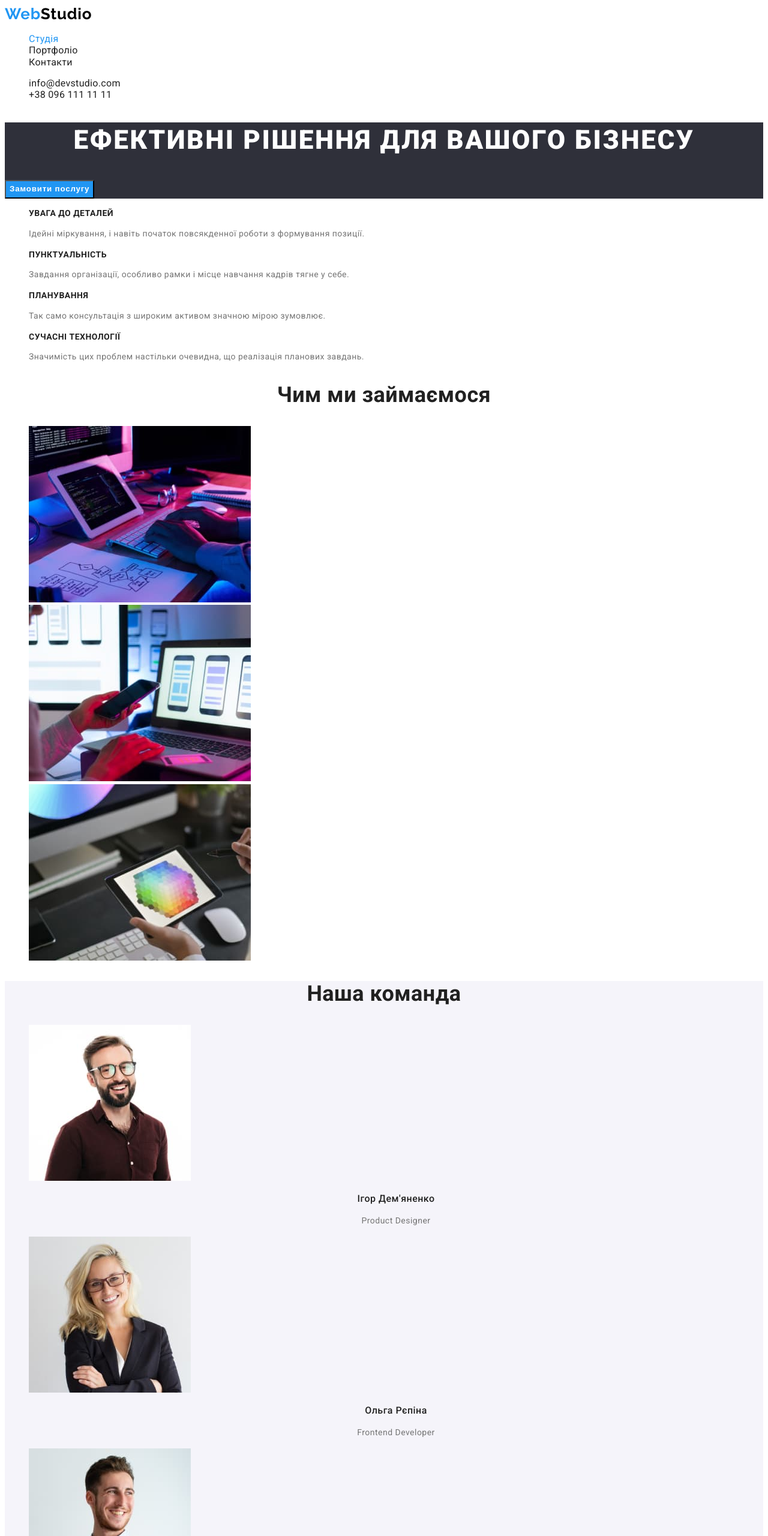
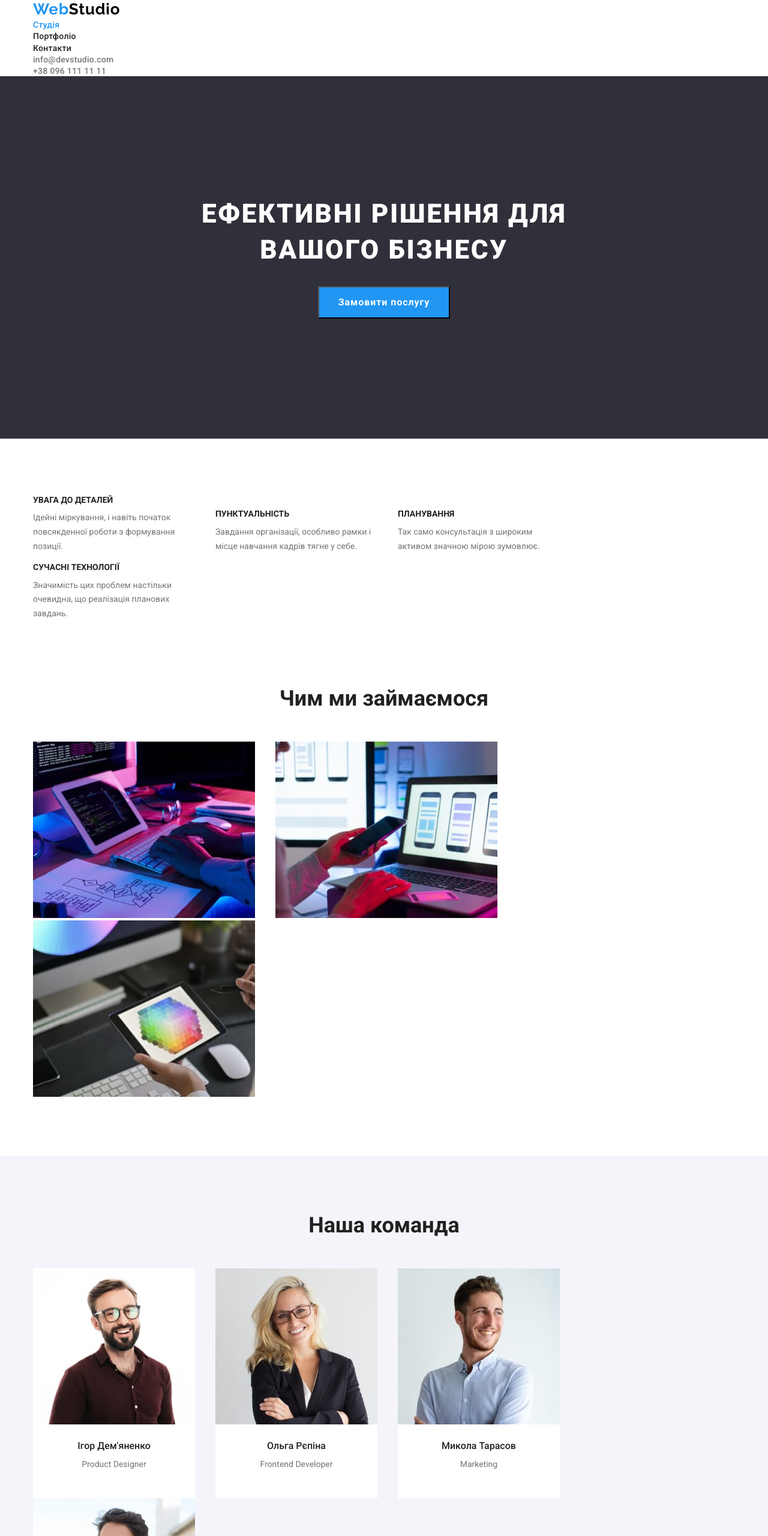
Before and after one commit to dmitriy-student/-goit-markup-hw-03, a plain HTML site: page index.html in a window 1280 px wide. Shown: the top 2560 px of the page at 60% size. Drawn offline with Linux system fonts and the light colour scheme.

Commit message:
выставил отступы и контейнеры

```diff
--- /dev/null
+++ b/css/modern-normalize.css
@@ -0,0 +1,272 @@
+/*! modern-normalize v1.1.0 | MIT License | https://github.com/sindresorhus/modern-normalize */
+
+/*
+Document
+========
+*/
+
+/**
+Use a better box model (opinionated).
+*/
+
+*,
+::before,
+::after {
+  box-sizing: border-box;
+}
+
+/**
+1. Correct the line height in all browsers.
+2. Prevent adjustments of font size after orientation changes in iOS.
+3. Use a more readable tab size (opinionated).
+*/
+
+html {
+  line-height: 1.15; /* 1 */
+  -webkit-text-size-adjust: 100%; /* 2 */
+  -moz-tab-size: 4; /* 3 */
+  tab-size: 4; /* 3 */
+}
+
+/*
+Sections
+========
+*/
+
+/**
+1. Remove the margin in all browsers.
+2. Improve consistency of default fonts in all browsers. (https://github.com/sindresorhus/modern-normalize/issues/3)
+*/
+
+body {
+  margin: 0; /* 1 */
+  font-family: system-ui, "Segoe UI", Roboto, Helvetica, Arial, sans-serif,
+    "Apple Color Emoji", "Segoe UI Emoji"; /* 2 */
+}
+
+/*
+Grouping content
+================
+*/
+
+/**
+1. Add the correct height in Firefox.
+2. Correct the inheritance of border color in Firefox. (https://bugzilla.mozilla.org/show_bug.cgi?id=190655)
+*/
+
+hr {
+  height: 0; /* 1 */
+  color: inherit; /* 2 */
+}
+
+/*
+Text-level semantics
+====================
+*/
+
+/**
+Add the correct text decoration in Chrome, Edge, and Safari.
+*/
+
+abbr[title] {
+  text-decoration: underline dotted;
+}
+
+/**
+Add the correct font weight in Edge and Safari.
+*/
+
+b,
+strong {
+  font-weight: bolder;
+}
+
+/**
+1. Improve consistency of default fonts in all browsers. (https://github.com/sindresorhus/modern-normalize/issues/3)
+2. Correct the odd 'em' font sizing in all browsers.
+*/
+
+code,
+kbd,
+samp,
+pre {
+  font-family: ui-monospace, SFMono-Regular, Consolas, "Liberation Mono", Menlo,
+    monospace; /* 1 */
+  font-size: 1em; /* 2 */
+}
+
+/**
+Add the correct font size in all browsers.
+*/
+
+small {
+  font-size: 80%;
+}
+
+/**
+Prevent 'sub' and 'sup' elements from affecting the line height in all browsers.
+*/
+
+sub,
+sup {
+  font-size: 75%;
+  line-height: 0;
+  position: relative;
+  vertical-align: baseline;
+}
+
+sub {
+  bottom: -0.25em;
+}
+
+sup {
+  top: -0.5em;
+}
+
+/*
+Tabular data
+============
+*/
+
+/**
+1. Remove text indentation from table contents in Chrome and Safari. (https://bugs.chromium.org/p/chromium/issues/detail?id=999088, https://bugs.webkit.org/show_bug.cgi?id=201297)
+2. Correct table border color inheritance in Chrome and Safari. (https://bugs.chromium.org/p/chromium/issues/detail?id=935729, https://bugs.webkit.org/show_bug.cgi?id=195016)
+*/
+
+table {
+  text-indent: 0; /* 1 */
+  border-color: inherit; /* 2 */
+}
+
+/*
+Forms
+=====
+*/
+
+/**
+1. Change the font styles in all browsers.
+2. Remove the margin in Firefox and Safari.
+*/
+
+button,
+input,
+optgroup,
+select,
+textarea {
+  font-family: inherit; /* 1 */
+  font-size: 100%; /* 1 */
+  line-height: 1.15; /* 1 */
+  margin: 0; /* 2 */
+}
+
+/**
+Remove the inheritance of text transform in Edge and Firefox.
+*/
+
+button,
+select {
+  text-transform: none;
+}
+
+/**
+Correct the inability to style clickable types in iOS and Safari.
+*/
+
+button,
+[type="button"],
+[type="reset"],
+[type="submit"] {
+  -webkit-appearance: button;
+}
+
+/**
+Remove the inner border and padding in Firefox.
+*/
+
+::-moz-focus-inner {
+  border-style: none;
+  padding: 0;
+}
+
+/**
+Restore the focus styles unset by the previous rule.
+*/
+
+:-moz-focusring {
+  outline: 1px dotted ButtonText;
+}
+
+/**
+Remove the additional ':invalid' styles in Firefox.
+See: https://github.com/mozilla/gecko-dev/blob/2f9eacd9d3d995c937b4251a5557d95d494c9be1/layout/style/res/forms.css#L728-L737
+*/
+
+:-moz-ui-invalid {
+  box-shadow: none;
+}
+
+/**
+Remove the padding so developers are not caught out when they zero out 'fieldset' elements in all browsers.
+*/
+
+legend {
+  padding: 0;
+}
+
+/**
+Add the correct vertical alignment in Chrome and Firefox.
+*/
+
+progress {
+  vertical-align: baseline;
+}
+
+/**
+Correct the cursor style of increment and decrement buttons in Safari.
+*/
+
+::-webkit-inner-spin-button,
+::-webkit-outer-spin-button {
+  height: auto;
+}
+
+/**
+1. Correct the odd appearance in Chrome and Safari.
+2. Correct the outline style in Safari.
+*/
+
+[type="search"] {
+  -webkit-appearance: textfield; /* 1 */
+  outline-offset: -2px; /* 2 */
+}
+
+/**
+Remove the inner padding in Chrome and Safari on macOS.
+*/
+
+::-webkit-search-decoration {
+  -webkit-appearance: none;
+}
+
+/**
+1. Correct the inability to style clickable types in iOS and Safari.
+2. Change font properties to 'inherit' in Safari.
+*/
+
+::-webkit-file-upload-button {
+  -webkit-appearance: button; /* 1 */
+  font: inherit; /* 2 */
+}
+
+/*
+Interactive
+===========
+*/
+
+/*
+Add the correct display in Chrome and Safari.
+*/
+
+summary {
+  display: list-item;
+}
--- a/css/style.css
+++ b/css/style.css
@@ -1,43 +1,70 @@
 :root {
   --accent-blue: #2196f3;
+  --accent-btn-blue: #188ce8;
   --black: #000;
   --white: #fff;
   --white-transparent: rgba(255, 255, 255, 0.6);
   --color-footer: #2f303a;
   --color-title: #212121;
   --color-desc: #757575;
+  --color-header-adress: #757575;
   --bg-color-main: #2f303a;
   --bg-color-secondary: #f5f4fa;
 }
 
-/* Body */
+* {
+  box-sizing: border-box;
+}
 
 body {
-  font-family: "Roboto";
-  font-style: normal;
+  font-family: "Roboto", sans-serif;
   font-size: 16px;
-  font-weight: 400;
   line-height: 1.2;
-  letter-spacing: 0.03em;
+}
+
+h1,
+h2,
+h3,
+h4,
+h5,
+h6,
+p {
+  margin-top: 0px;
+}
+
+img {
+  display: block;
+  max-width: 100%;
+  height: auto;
+}
+
+.container {
+  width: 100%;
+  max-width: 1200px;
+  margin: 0 auto;
+  padding: 0 15px;
+}
+
+.list {
+  list-style: none;
+  margin: 0px;
+  padding: 0px;
 }
 
 .link {
   text-decoration: none;
   color: inherit;
+  font-style: normal;
 }
 
 /* Header */
-
-.list {
-  list-style: none;
-}
 
 .navigation {
   letter-spacing: 0.02em;
 }
 
 .logo {
-  font-family: "Raleway";
+  font-family: "Raleway", sans-serif;
   font-style: normal;
   font-weight: 700;
   font-size: 26px;
@@ -51,6 +78,10 @@ body {
 
 .navigation-link {
   color: var(--color-title);
+  font-weight: 500;
+  font-size: 14px;
+  line-height: 1.14;
+  letter-spacing: 0.02em;
 }
 
 .navigation-link:hover,
@@ -58,8 +89,25 @@ body {
   color: var(--accent-blue);
 }
 
+.header-link-address {
+  color: var(--color-header-adress);
+  font-weight: 500;
+  font-size: 14px;
+  line-height: 1.14;
+  letter-spacing: 0.02em;
+}
+
+.header-link-address:hover,
+.header-link-address:focus {
+  color: var(--accent-blue);
+}
+
 .current-page {
   color: var(--accent-blue);
+  font-weight: 500;
+  font-size: 14px;
+  line-height: 1.14;
+  letter-spacing: 0.02em;
 }
 
 /* Main */
@@ -67,25 +115,38 @@ body {
 .hero-section {
   background-color: var(--bg-color-main);
   color: var(--white);
+  padding: 200px 0;
 }
 
-.hero-section > h1 {
+.hero-title {
   font-weight: 900;
   font-size: 44px;
   line-height: 1.36;
   text-align: center;
   letter-spacing: 0.06em;
   text-transform: uppercase;
+  width: 100%;
+  max-width: 696px;
+  margin: 0 auto 30px;
 }
 
 .main-button {
   background-color: var(--accent-blue);
   color: var(--white);
+  font-size: 16px;
   font-weight: 700;
   line-height: 1.87;
   letter-spacing: 0.06em;
   text-align: center;
   cursor: pointer;
+  display: block;
+  margin: 0 auto;
+  padding: 10px 32px;
+}
+
+.main-button:hover,
+.main-button:focus {
+  background-color: var(--accent-btn-blue);
 }
 
 .title {
@@ -93,9 +154,11 @@ body {
   font-weight: 700;
   font-size: 36px;
   text-align: center;
+  margin-bottom: 50px;
 }
 
 .subtitle {
+  margin-bottom: 10px;
   color: var(--color-title);
 }
 
@@ -103,6 +166,20 @@ body {
   color: var(--color-desc);
   font-size: 14px;
   line-height: 1.7;
+}
+
+.talant-section {
+  padding: 94px 0;
+}
+
+.talant-list {
+  width: 100%;
+  max-width: 270px;
+  display: inline-block;
+}
+
+.talant-list:not(:last-child) {
+  margin-right: 30px;
 }
 
 .talant-section .subtitle {
@@ -113,19 +190,46 @@ body {
   text-transform: uppercase;
 }
 
+.work-section {
+  padding-bottom: 94px;
+}
+
+.work-list:not(:last-child) {
+  margin-right: 30px;
+}
+
+.work-list {
+  display: inline-block;
+}
+
 .team-section {
   background-color: var(--bg-color-secondary);
+  padding: 94px 0;
+}
+
+.team-list {
+  display: inline-block;
+}
+
+.team-list:not(:last-child) {
+  margin-right: 30px;
 }
 
 .team-section .subtitle {
   font-weight: 500;
   font-size: 16px;
-  line-height: 19px;
   text-align: center;
 }
 
 .team-section .desc {
   text-align: center;
+}
+
+.team-person {
+  background-color: var(--white);
+  width: 270px;
+  margin-top: -4px;
+  padding: 30px 0;
 }
 
 .visually-hidden {
@@ -145,10 +249,11 @@ body {
 
 .footer {
   background-color: var(--bg-color-main);
+  padding: 60px 0;
 }
 
 .footer-logo {
-  font-family: "Raleway";
+  font-family: "Raleway", sans-serif;
   font-style: normal;
   font-weight: 700;
   font-size: 26px;
@@ -162,6 +267,9 @@ body {
 
 .footer-link {
   color: var(--white);
+  font-size: 14px;
+  line-height: 1.71;
+  letter-spacing: 0.03em;
 }
 
 .footer-link:hover,
@@ -171,6 +279,9 @@ body {
 
 .footer-link-address {
   color: var(--white-transparent);
+  font-size: 14px;
+  line-height: 1.71;
+  letter-spacing: 0.03em;
 }
 
 .footer-link-address:hover,
@@ -181,13 +292,17 @@ body {
 /* Portfolio Main */
 
 .portfolio-section {
+  padding: 94px 0;
 }
 
 .portfolio-button {
   background-color: var(--bg-color-secondary);
   color: var(--color-title);
+  font-family: inherit;
   font-weight: 500;
+  font-size: 16px;
   line-height: 1.62;
+  letter-spacing: 0.03em;
   text-align: center;
   cursor: pointer;
 }
--- a/index.html
+++ b/index.html
@@ -13,10 +13,12 @@
       rel="stylesheet"
     />
     <!-- styles -->
+    <link rel="stylesheet" href="./css/modern-normalize.css" />
     <link rel="stylesheet" href="./css/style.css" />
   </head>
   <body>
     <header>
+      <div class="container">
         <nav class="navigation">
           <a href="./index.html" class="link logo">Web<span>Studio</span></a>
           <ul class="list">
@@ -32,115 +34,148 @@
           </ul>
           <ul class="list">
             <li>
-            <a class="link navigation-link" href="mailto:info@devstudio.com"
+              <a
+                class="link header-link-address"
+                href="mailto:info@devstudio.com"
                 >info@devstudio.com</a
               >
             </li>
             <li>
-            <a class="link navigation-link" href="tel:+380961111111"
+              <a class="link header-link-address" href="tel:+380961111111"
                 >+38 096 111 11 11</a
               >
             </li>
           </ul>
         </nav>
+      </div>
     </header>
-
     <main>
       <section class="hero-section">
-        <h1>Ефективні рішення для вашого бізнесу</h1>
+        <div class="container">
+          <h1 class="hero-title">Ефективні рішення для вашого бізнесу</h1>
           <button type="button" class="main-button">Замовити послугу</button>
+        </div>
       </section>
       <section class="talant-section">
+        <div class="container">
           <h2 class="visually-hidden">Наші таланти</h2>
           <ul class="list">
-          <li>
+            <li class="talant-list">
               <h3 class="subtitle">Увага до деталей</h3>
               <p class="desc">
                 Ідейні міркування, і навіть початок повсякденної роботи з
                 формування позиції.
               </p>
             </li>
-          <li>
+            <li class="talant-list">
               <h3 class="subtitle">Пунктуальність</h3>
               <p class="desc">
-              Завдання організації, особливо рамки і місце навчання кадрів тягне
-              у себе.
+                Завдання організації, особливо рамки і місце навчання кадрів
+                тягне у себе.
               </p>
             </li>
-          <li>
+            <li class="talant-list">
               <h3 class="subtitle">Планування</h3>
               <p class="desc">
                 Так само консультація з широким активом значною мірою зумовлює.
               </p>
             </li>
-          <li>
+            <li class="talant-list">
               <h2 class="subtitle">Сучасні технології</h2>
               <p class="desc">
-              Значимість цих проблем настільки очевидна, що реалізація планових
-              завдань.
+                Значимість цих проблем настільки очевидна, що реалізація
+                планових завдань.
               </p>
             </li>
           </ul>
+        </div>
       </section>
-      <section>
+      <section class="work-section">
+        <div class="container">
           <h2 class="title">Чим ми займаємося</h2>
           <ul class="list">
-          <li>
-            <img src="./images/work1.jpg" alt="Процесс работы 1" width="370" />
+            <li class="work-list">
+              <img
+                src="./images/work1.jpg"
+                alt="Процесс работы 1"
+                width="370"
+              />
             </li>
-          <li>
-            <img src="./images/work2.jpg" alt="Процесс работы 2" width="370" />
+            <li class="work-list">
+              <img
+                src="./images/work2.jpg"
+                alt="Процесс работы 2"
+                width="370"
+              />
             </li>
-          <li>
-            <img src="./images/work3.jpg" alt="Процесс работы 3" width="370" />
+            <li class="work-list">
+              <img
+                src="./images/work3.jpg"
+                alt="Процесс работы 3"
+                width="370"
+              />
             </li>
           </ul>
+        </div>
       </section>
       <section class="team-section">
+        <div class="container">
           <h2 class="title">Наша команда</h2>
           <ul class="list">
-          <li>
+            <li class="team-list">
               <img
                 src="./images/igor-demyanenko.jpg"
                 alt="Ігор Дем'яненко"
                 width="270"
               />
+              <div class="team-person">
                 <h3 class="subtitle">Ігор Дем'яненко</h3>
                 <p class="desc">Product Designer</p>
+              </div>
             </li>
-          <li>
+            <li class="team-list">
               <img
                 src="./images/olga-repina.jpg"
                 alt="Ольга Рєпіна"
                 width="270"
               />
+              <div class="team-person">
                 <h3 class="subtitle">Ольга Рєпіна</h3>
                 <p class="desc">Frontend Developer</p>
+              </div>
             </li>
-          <li>
+            <li class="team-list">
               <img
                 src="./images/mykola-tarasov.jpg"
                 alt="Микола Тарасов"
                 width="270"
               />
+              <div class="team-person">
                 <h3 class="subtitle">Микола Тарасов</h3>
                 <p class="desc">Marketing</p>
+              </div>
             </li>
-          <li>
+            <li class="team-list">
               <img
                 src="./images/mykhaylo-yermakov.jpg"
                 alt="Михайло Єрмаков"
                 width="270"
               />
+              <div class="team-person">
                 <h3 class="subtitle">Михайло Єрмаков</h3>
                 <p class="desc">UI Designer</p>
+              </div>
             </li>
           </ul>
+        </div>
       </section>
     </main>
 
     <footer class="footer">
-      <a href="./index.html" class="link footer-logo">Web<span>Studio</span></a>
+      <div class="container">
+        <a href="./index.html" class="link footer-logo"
+          >Web<span>Studio</span></a
+        >
         <address>
           <ul class="list">
             <li>
@@ -152,7 +187,9 @@
               >
             </li>
             <li>
-            <a href="mailto:info@devstudio.com" class="link footer-link-address"
+              <a
+                href="mailto:info@devstudio.com"
+                class="link footer-link-address"
                 >info@devstudio.com</a
               >
             </li>
@@ -163,6 +200,7 @@
             </li>
           </ul>
         </address>
+      </div>
     </footer>
   </body>
 </html>
```
Also changed, not shown: portfolio.html (+17 -4 lines). Lines whose indentation alone changed are shown as unchanged.
